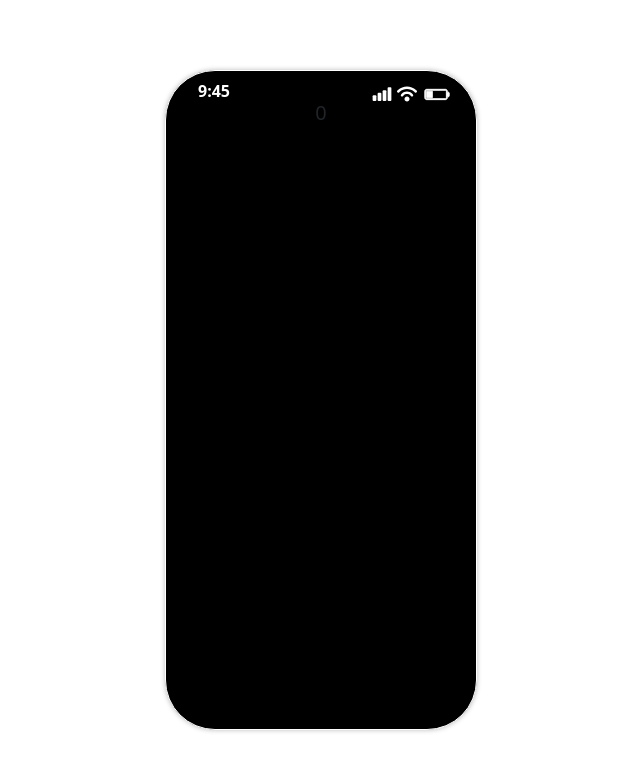
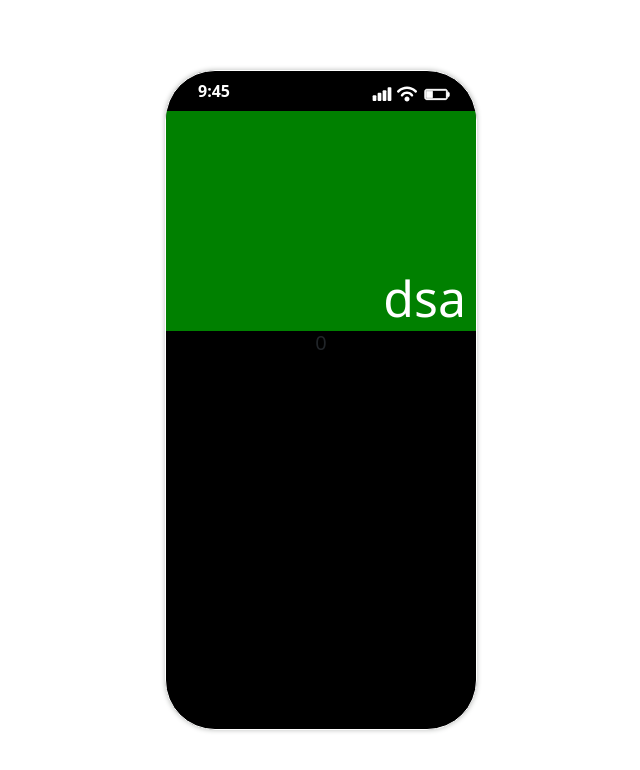
Before and after one commit to AbubakrAliFOX/Calculator-React, a React (Vite) app: page / in a window 1280 px wide. Shown: the top 770 px of the page, without its empty margins (319-959 px from the left). Built offline with nearby package versions, Linux system fonts and the light colour scheme.

Commit message:
Add display area

```diff
--- /dev/null
+++ b/src/components/CalcButtons/index.jsx
@@ -0,0 +1,3 @@
+export default function CalcButtons () {
+
+}
--- a/src/components/Calculator/index.jsx
+++ b/src/components/Calculator/index.jsx
@@ -4,6 +4,8 @@ import "./style.css";
 // components
 
 import TopBar from "../TopBar";
+import Display from "../Display";
+import CalcButtons from "../CalcButtons";
 
 export default function Calc() {
   const [input, setInput] = useState(0);
@@ -54,6 +56,8 @@ export default function Calc() {
     <>
       <section className="calc-body">
       <TopBar />
+      <Display />
+      <CalcButtons />
         <form>
           <h5>{sum}</h5>
           {/* <input value={input} onChange={handleChange} type="number" />
--- /dev/null
+++ b/src/components/Display/index.jsx
@@ -0,0 +1,11 @@
+import "./style.css";
+
+export default function Display({result}) {
+  return (
+    <div className="display">
+        <p className="result">
+            dsa{result}
+        </p>
+    </div>
+  );
+}
--- /dev/null
+++ b/src/components/Display/style.css
@@ -0,0 +1,14 @@
+.display {
+    background-color: green;
+    margin-top: 10px;
+    height: 220px;
+}
+
+.result {
+    color: white;
+    font-weight: lighter;
+    font-size: 50px;
+    margin-right: 10px;
+    padding-top: 150px;
+    text-align: right;
+}
```
